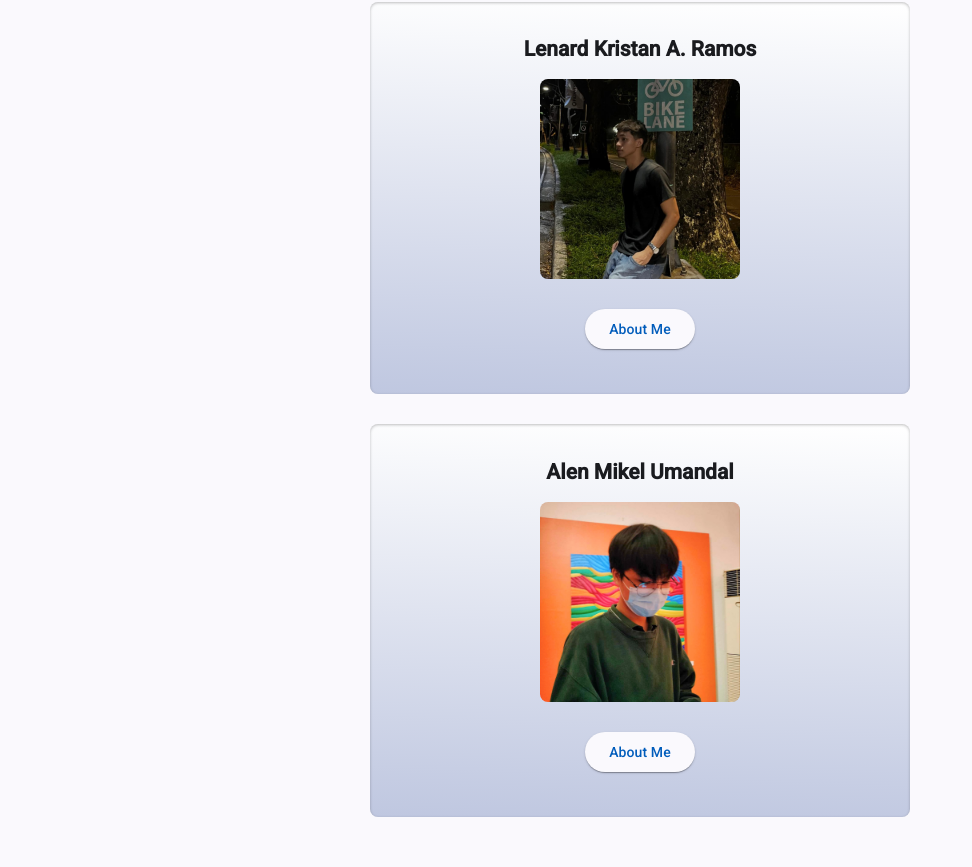
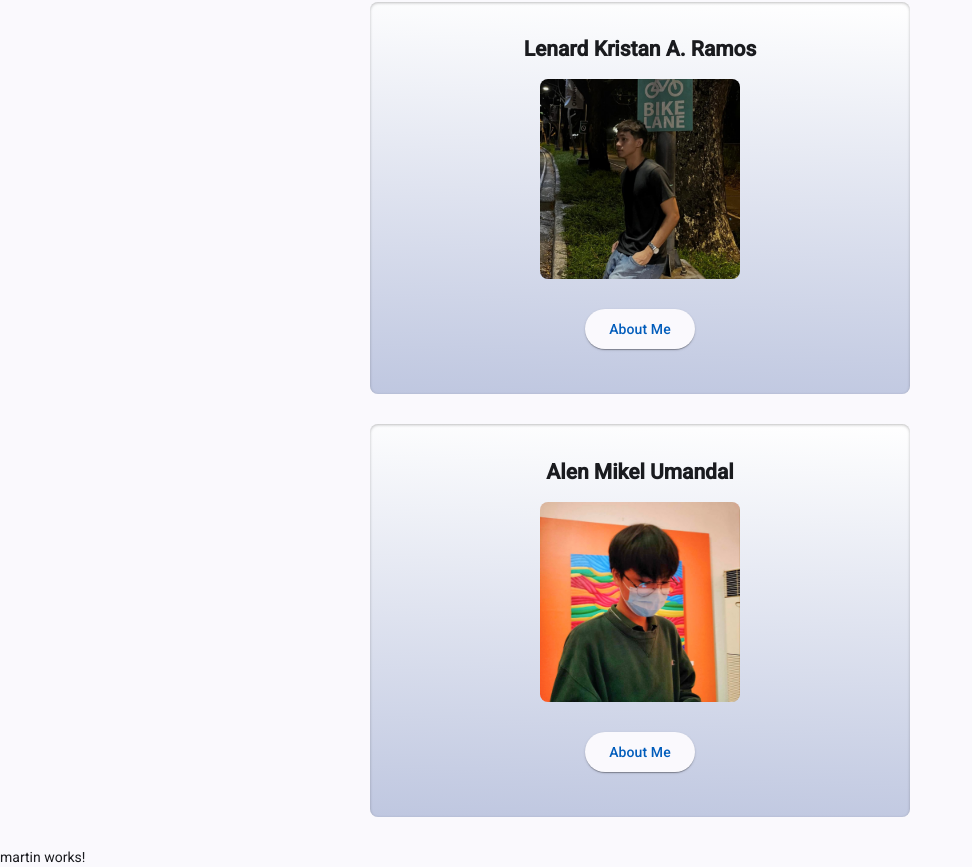
Before and after one commit to ILT-ALICA/S-ITWB415-Enabling-Assessment-3, an Angular app in the folder ALICA/: page / in a window 1280 px wide. Shown: the part 112-979 px from the top of the page, without its empty margins (0-972 px from the left). Before the commit the page ends 929 px from the top, so only its background shows below. Built offline with nearby package versions, Linux system fonts and the light colour scheme.

Commit message:
feat: create Martin component - 1

```diff
--- a/ALICA/src/app/app.html
+++ b/ALICA/src/app/app.html
@@ -2,3 +2,4 @@
 
 <app-ramos></app-ramos>
 <app-umandal></app-umandal>
+<app-martin></app-martin>
--- a/ALICA/src/app/app.ts
+++ b/ALICA/src/app/app.ts
@@ -1,9 +1,10 @@
 import { Component, signal } from '@angular/core';
 import { Ramos } from './ramos/ramos';
 import { Umandal } from './umandal/umandal';
+import { Martin } from './martin/martin';
 
 @Component({
-  imports: [Ramos, Umandal],
+  imports: [Ramos, Umandal, Martin],
   selector: 'app-root',
   styleUrl: './app.scss',
   templateUrl: './app.html',
--- /dev/null
+++ b/ALICA/src/app/martin/martin.html
@@ -0,0 +1 @@
+<p>martin works!</p>
```
Also changed, not shown: ALICA/src/app/martin/martin.ts (added, +9 -0 lines), ALICA/src/app/martin/martin.scss (added), 1 other file (tests, documents, lock files or other folders).
